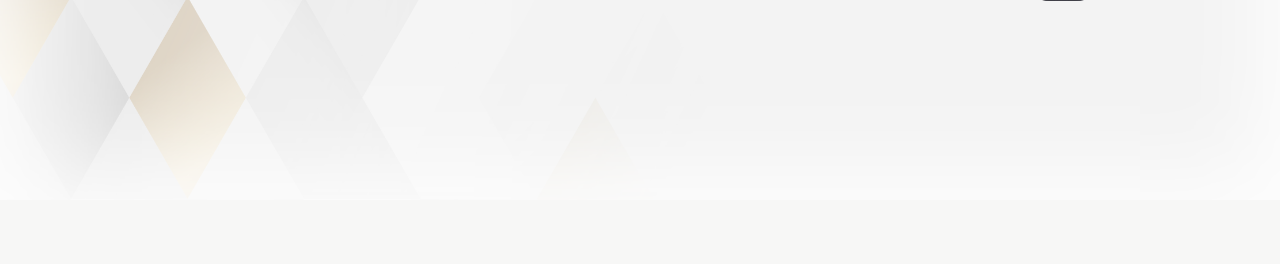
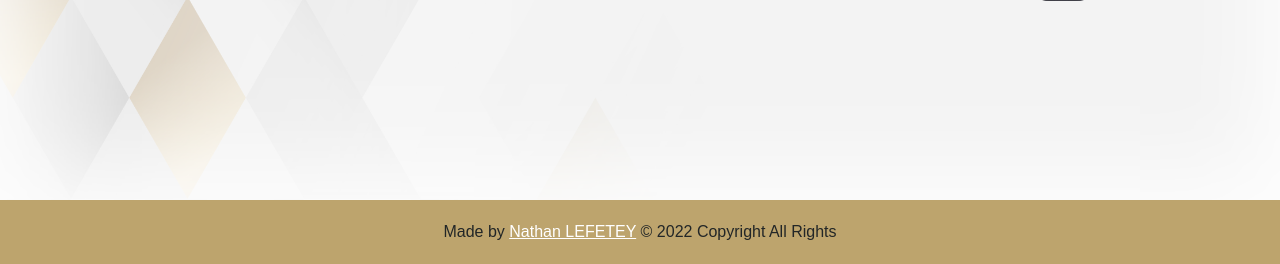
Before and after one commit to jstnate/web_portfolio, a PHP site: page / in a window 1280 px wide. Shown: the part 2220-2484 px from the top of the page. Before the commit the page ends 2385 px from the top, so only its background shows below. Run offline with PHP 8.4, Linux system fonts and the light colour scheme; some libraries are stand-ins or nearby versions.

Commit message:
:construction: :lipstick:  ADD footer

```diff
--- /dev/null
+++ b/SCSS/_footer.scss
@@ -0,0 +1,23 @@
+footer {
+    width: 100%;
+    height: 8vh;
+    background-color: #BDA46D;
+    display: flex;
+    align-items: center;
+    justify-content: center;
+
+    span {
+        font-family: sans-serif;
+        font-size: 1em;
+        color: #222627;
+
+        a {
+            color: #ffffff;
+            transition: .2s ease;
+
+            &:hover {
+                color: #222627;
+            }
+        }
+    }
+}
--- a/SCSS/output.scss
+++ b/SCSS/output.scss
@@ -1,3 +1,4 @@
 @use 'reset';
 @use 'header';
 @use 'home';
+@use 'footer';
--- a/SCSS/style.css
+++ b/SCSS/style.css
@@ -681,5 +681,25 @@
     width: 60%;
   }
 }
+footer {
+  width: 100%;
+  height: 8vh;
+  background-color: #BDA46D;
+  display: flex;
+  align-items: center;
+  justify-content: center;
+}
+footer span {
+  font-family: sans-serif;
+  font-size: 1em;
+  color: #222627;
+}
+footer span a {
+  color: #ffffff;
+  transition: 0.2s ease;
+}
+footer span a:hover {
+  color: #222627;
+}
 
 /*# sourceMappingURL=style.css.map */
--- a/footer.php
+++ b/footer.php
@@ -1,5 +1,7 @@
 <footer>
-
+    <span>
+        Made by <a href="https://github.com/jstnate">Nathan LEFETEY</a> &copy 2022 Copyright All Rights
+    </span>
 </footer>
 
 <script src="JS/burger-menu-script.js"></script>
--- a/header_template.php
+++ b/header_template.php
@@ -8,7 +8,7 @@
             </h2>
         </div>
 
-        <div class="nav_link active">
+        <div class="nav_link">
             <div class="scroll_link">
                 <a href="#about" title="Go on the presentation section">About</a>
                 <a href="#skills" title="Go on the skills section">Skills</a>
@@ -21,7 +21,7 @@
             </div>
         </div>
 
-        <div class="burger-btn active">
+        <div class="burger-btn">
             <span class="top-bar"></span>
             <span class="mid-bar"></span>
             <span class="bottom-bar"></span>
```
Also changed, not shown: 1 other file.
